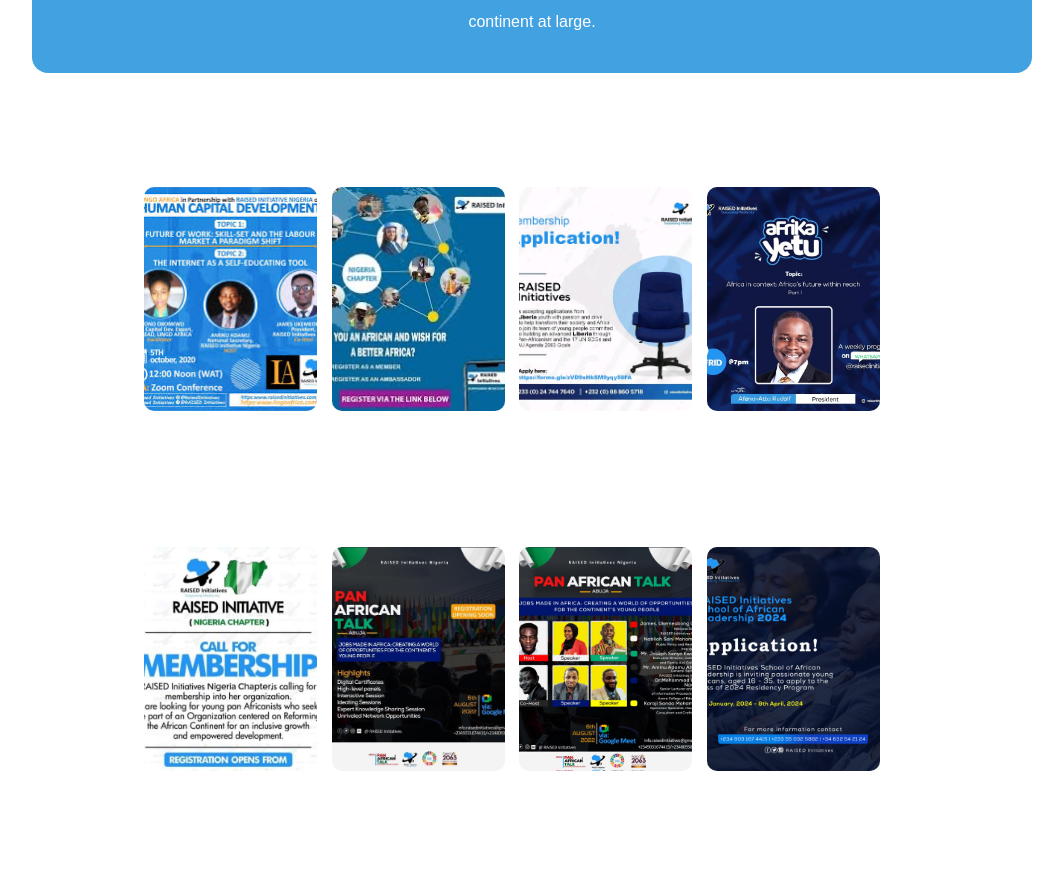
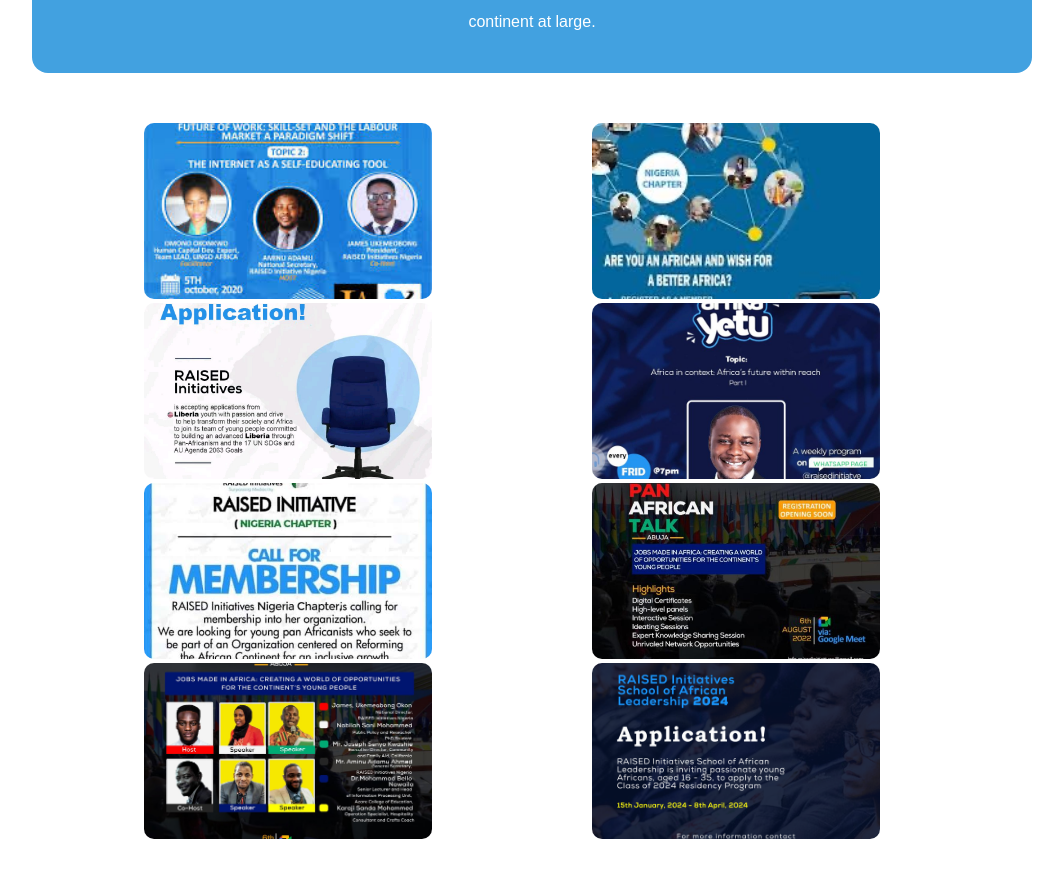
Before and after one commit to Iydeejames/Raised-Initiative-website, a React (Create React App) app: page / in a window 1280 px wide. Shown: the part 2565-3440 px from the top of the page, without its empty margins (128-1191 px from the left). Built offline with nearby package versions, Linux system fonts and the light colour scheme.

Commit message:
Media quries

```diff
--- a/src/App.css
+++ b/src/App.css
@@ -355,7 +355,6 @@ span.navbar-text {
 
 }
 
-
 .program-card {
   top: 2rem;
   width: calc(24% - 0.2rem); /* Four cards on each line with space between them */
@@ -491,6 +490,12 @@ body.modal-open {
     margin-left: 160px;
   }
 
+  .program-card {
+    top: -2rem;
+    width: 18rem;
+    height: 11rem;
+  }
+
 }
 
 @media (max-width: 1100px) {
@@ -499,10 +504,11 @@ body.modal-open {
   }
   .hero-content {
     font-size: 2rem;
+    top: 19rem;
   }
 
   .hero-text h1 {
-    font-size: 4rem;
+    font-size: 6rem;
   }
 
   .hero-text p {
@@ -514,6 +520,22 @@ body.modal-open {
     margin-left: 65%;
   }
 
+  .banner-section {
+    display: flex;
+    flex-direction: column;
+  }
+
+.Middle-content{
+  margin-top: -5rem;
+}
+
+.right-content{
+  margin-top: -6rem;
+}
+
+.leaders-section {
+  height: 100vh;
+}
 }
 
 @media only screen and (max-width: 900px) {
```
